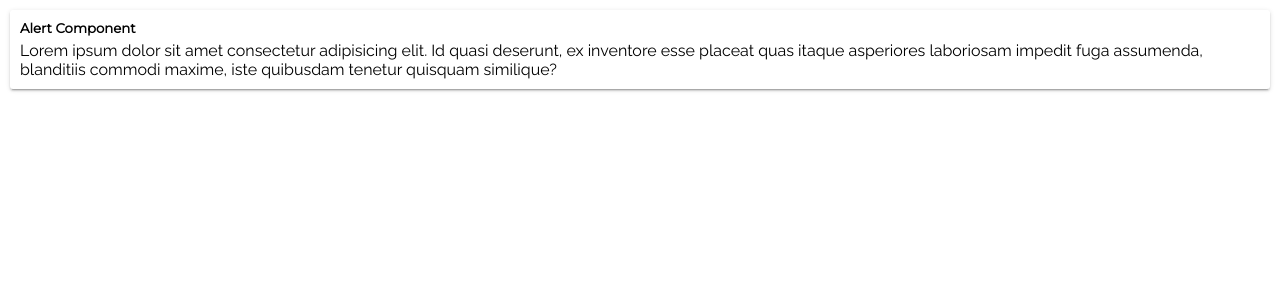
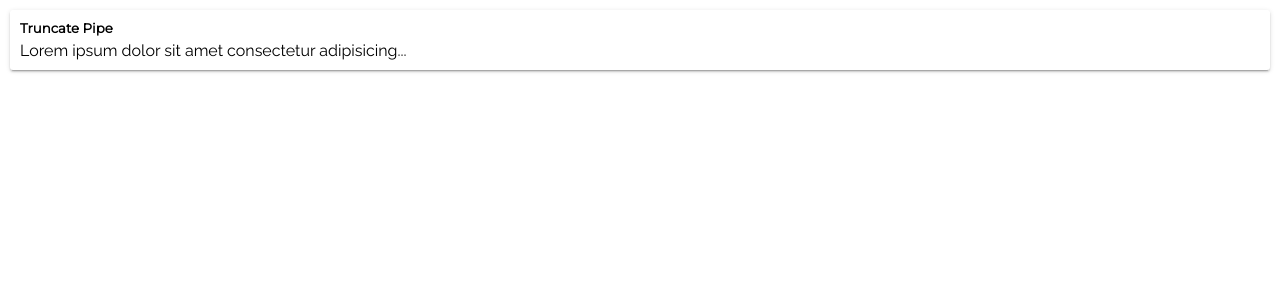
Before and after one commit to Dylan-Israel/100-angular-challenge-udemy, an Angular app: page / in a window 1280 px wide. Shown: the top 300 px of the page. Built offline with nearby package versions, Linux system fonts and the light colour scheme.

Commit message:
Added truncate pipe

```diff
--- a/src/app/app.component.html
+++ b/src/app/app.component.html
@@ -1,7 +1,9 @@
-<app-card-simple [title]="'Alert Component'">
+<app-card-simple [title]="'Truncate Pipe'">
 
   <p>
-    {{'Lorem ipsum dolor sit amet consectetur adipisicing elit. Id quasi deserunt, ex inventore esse placeat quas itaque asperiores laboriosam impedit fuga assumenda, blanditiis commodi maxime, iste quibusdam tenetur quisquam similique?'}}
+    {{'Lorem ipsum dolor sit amet consectetur adipisicing elit. Id quasi deserunt, ex inventore esse placeat quas itaque
+    asperiores laboriosam impedit fuga assumenda, blanditiis commodi maxime, iste quibusdam tenetur quisquam similique?'
+    | appTruncate : 50 }}
   </p>
 
 </app-card-simple>
--- a/src/app/pipes/truncate/truncate.pipe.ts
+++ b/src/app/pipes/truncate/truncate.pipe.ts
@@ -5,7 +5,13 @@ import { Pipe, PipeTransform } from '@angular/core';
 })
 export class TruncatePipe implements PipeTransform {
 
-  public transform() {
+  public transform(value: string, length: number = 100): string {
+    let characterLimit = value.slice(0, length);
 
+    if (value.length > length) {
+      characterLimit += '...';
+    }
+
+    return characterLimit;
   }
 }
```
